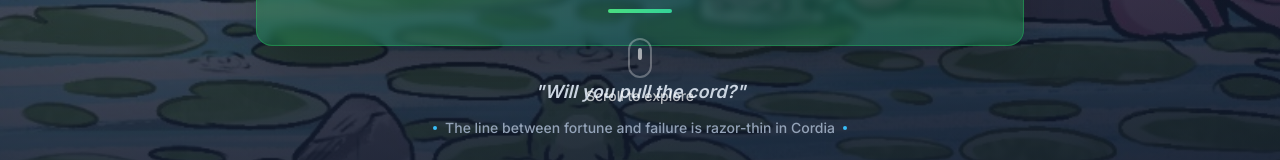
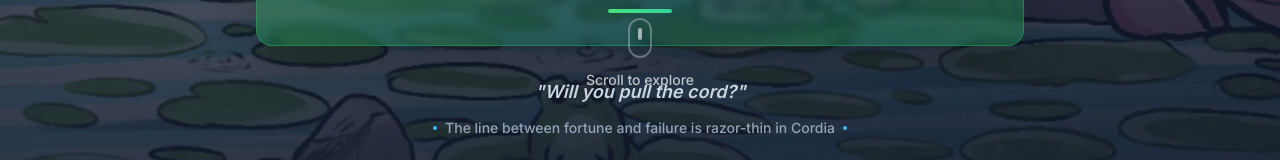
Before and after one commit to Jetsubtc/web, a Next.js app: page / in a window 1280 px wide. Shown: the part 634-794 px from the top of the page. Built offline with nearby package versions, Linux system fonts and the light colour scheme.

Commit message:
Fix text overlap by adding proper spacing between elements

```diff
--- a/components/Hero.tsx
+++ b/components/Hero.tsx
@@ -125,7 +125,7 @@ export default function Hero({}: HeroProps) {
             initial={{ opacity: 0, y: 20 }}
             animate={{ opacity: 1, y: 0 }}
             transition={{ delay: 0.9 }}
-            className="text-center mt-12"
+            className="text-center mt-16 mb-20"
           >
             <motion.div
               animate={{ scale: [1, 1.02, 1] }}
@@ -145,19 +145,17 @@ export default function Hero({}: HeroProps) {
             </div>
           </motion.div>
 
-
-
           {/* Enhanced Scroll Indicator */}
           <motion.div
             initial={{ opacity: 0 }}
             animate={{ opacity: 1 }}
             transition={{ delay: 1 }}
-            className="absolute bottom-8 left-1/2 transform -translate-x-1/2"
+            className="absolute bottom-12 left-1/2 transform -translate-x-1/2"
           >
             <motion.div
               animate={{ y: [0, -5, 0] }}
               transition={{ duration: 2, repeat: Infinity, ease: "easeInOut" }}
-              className="flex flex-col items-center space-y-2"
+              className="flex flex-col items-center space-y-3"
             >
               <div className="w-6 h-10 border-2 border-white/30 rounded-full flex justify-center">
                 <motion.div
```
